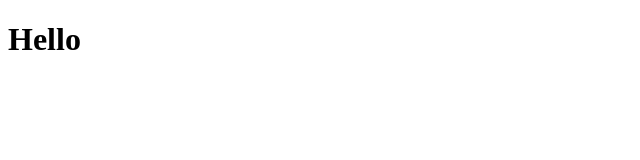
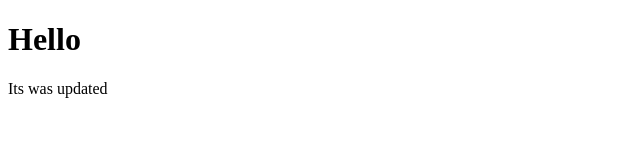
Before and after one commit to BrundhaArjunan/practice, a plain HTML site: page index.html in a window 1280 px wide. Shown: the whole page, without its empty margins (0-640 px from the left). Drawn offline with Linux system fonts and the light colour scheme.

Commit message:
paragraph added

```diff
--- a/index.html
+++ b/index.html
@@ -7,5 +7,6 @@
 </head>
 <body>
     <h1>Hello</h1>
+    <p>Its was updated</p>
 </body>
 </html>
```
